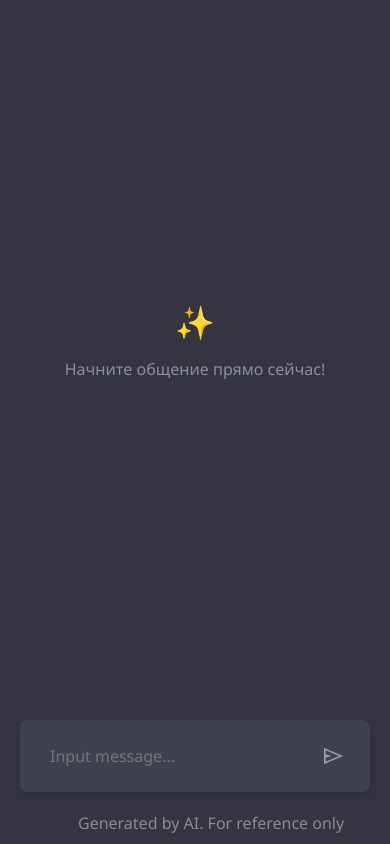
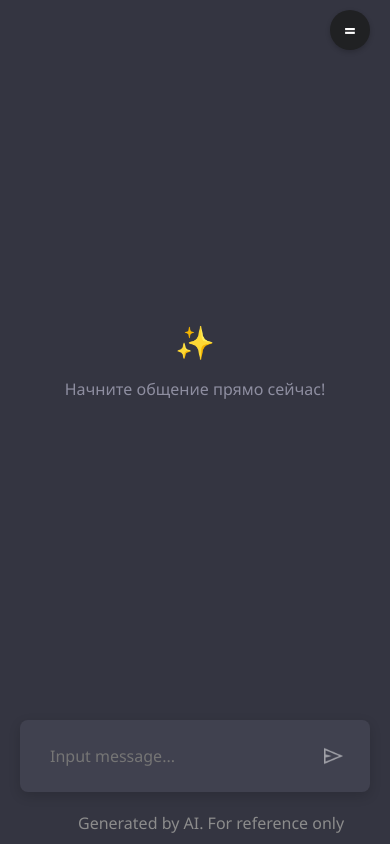
Before and after one commit to Z-Den/chat-project, a React (Create React App) app: page / in a window 390 px wide. Built offline with nearby package versions, Linux system fonts and the light colour scheme.

Commit message:
mobile view adapted

```diff
--- a/src/App.css
+++ b/src/App.css
@@ -12,12 +12,55 @@
   color: #ececf1;
 }
 
+.sidebar-btn{
+  visibility: hidden;
+  display: flex;
+  justify-content: center;
+  align-items: center;
+  align-self: flex-end;
+  position: sticky;
+  min-height: 40px;
+  font-weight: bolder;
+  top: 10px;
+  right: 20px;
+  width: 40px;
+  height: 40px;
+  background-color: #202123;
+  border-radius: 50%;
+  cursor: pointer;
+  z-index: 11;
+  font-size: 20px;
+  color: white;
+  box-shadow: 0 2px 5px rgba(0,0,0,0.2);
+}
+
+.sidebar-overlay {
+  position: fixed;
+  top: 0;
+  left: 0;
+  right: 0;
+  bottom: 0;
+  background-color: rgba(0, 0, 0, 0.5);
+  z-index: 9;
+  display: none;
+}
+
 .sidebar {
-  width: 20%;
+  position: fixed;
+  top: 0;
+  left: -100%;
+  height: 100vh;
+  width: 80%;
+  max-width: 300px;
+  z-index: 10;
   background-color: #202123;
-  display: flex;
-  flex-direction: column;
+  /*display: flex;*/
+  /*flex-direction: column;*/
   transition: all 0.3s ease;
+}
+
+.sidebar.open {
+  left: 0;
 }
 
 .logo{
@@ -120,14 +163,21 @@
     flex-direction: column;
   }
 
+  .sidebar-btn{
+    visibility: visible;
+  }
+
   .sidebar {
     width: 100%;
-    height: auto;
-    max-height: 250px;
-    display: none;
+    height: 100%;
+  }
+
+  .sidebar-overlay {
+    display: block;
   }
 
   .chat-container {
+    margin-left: 0;
     height: calc(100vh - 200px);
   }
 
@@ -138,3 +188,20 @@
     transform: translateX(20%);
   }
 }
+
+@media (min-width: 769px) {
+  .sidebar {
+    position: relative;
+    left: 0;
+    width: 20%;
+    max-width: none;
+  }
+
+  .sidebar-overlay {
+    display: none !important;
+  }
+
+  .sidebar-btn {
+    display: none;
+  }
+}
--- a/src/App.js
+++ b/src/App.js
@@ -1,4 +1,5 @@
-// App.js
+import {useState} from "react";
+
 import { ChatProvider, useChat } from './contexts/ChatContext';
 import { Input } from './components/Input';
 import { ChatHistory } from './components/ChatHistory';
@@ -7,6 +8,7 @@ import './App.css';
 //import new_chat_white from './images/wand_stars_white.png';
 import new_chat_black from './images/wand_stars_black.png';
 import main_logo from './images/yin-yang.png';
+
 
 function AppContent() {
     const {
@@ -20,6 +22,8 @@ function AppContent() {
         isLoading
     } = useChat();
 
+    const [sidebarOpen, setSidebarOpen] = useState(false);
+
     const handleSendMessage = async (message) => {
         if (!message.trim()) return;
 
@@ -30,13 +34,32 @@ function AppContent() {
 
     const handleNewChat = () => {
         addChat();
+        setSidebarOpen(false);
+    };
+
+    const toggleSidebar = () => {
+        setSidebarOpen(!sidebarOpen);
+    };
+
+    const closeSidebar = () => {
+        setSidebarOpen(false);
     };
 
     const currentChat = getActiveChat();
 
     return (
         <div className="App">
-            <aside className="sidebar">
+            <div
+                className="sidebar-btn"
+                onClick={toggleSidebar}
+            >
+                {sidebarOpen ? 'x' : '='}
+            </div>
+
+            {sidebarOpen && (
+                <div className="sidebar-overlay" onClick={closeSidebar}></div>
+            )}
+            <aside className={`sidebar ${sidebarOpen ? 'open' : ''}`}>
                 <div className="logo">
                     <img className="image" src={main_logo} alt={"logo"} />
                     <span className="name">Zen-AI</span>
@@ -48,9 +71,10 @@ function AppContent() {
                     chats={chats}
                     activeChat={activeChat}
                     onSelectChat={setActiveChat}
+                    onCloseSidebar={closeSidebar}
                 />
             </aside>
-            <main className="chat-container">
+            <main className="chat-container" onClick={() => sidebarOpen && closeSidebar()}>
                 <ChatHistory messages={currentChat.messages} isLoading={isLoading} />
                 <Input onSend={handleSendMessage} />
                 <span className='info'>Generated by AI. For reference only</span>
--- a/src/components/ChatsList.jsx
+++ b/src/components/ChatsList.jsx
@@ -3,7 +3,7 @@ import {ChatItem} from './ChatItem';
 import '../styles/blocks/chatsList/ChatsList.css';
 
 
-export function ChatsList({ chats, activeChat, onSelectChat }) {
+export function ChatsList({ chats, activeChat, onSelectChat, onCloseSidebar }) {
 
     return (
         <ul className="chats-list">
@@ -12,7 +12,10 @@ export function ChatsList({ chats, activeChat, onSelectChat }) {
                     key={chat.id}
                     chat={chat}
                     isActive={chat.id === activeChat}
-                    onClick={() => onSelectChat(chat.id)}
+                    onClick={() => {
+                        onSelectChat(chat.id)
+                        onCloseSidebar()
+                    }}
                 />
             ))}
         </ul>
```
